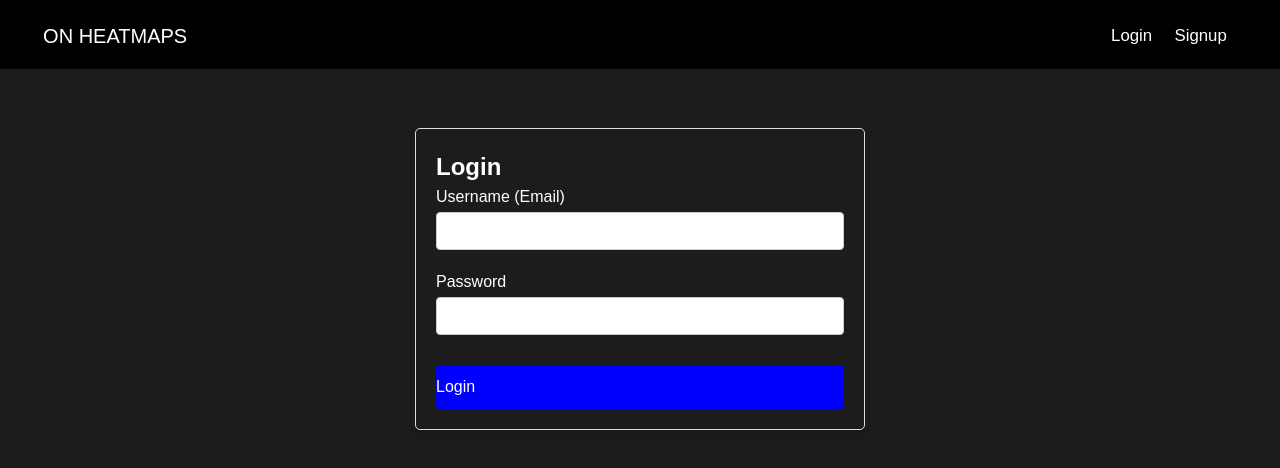
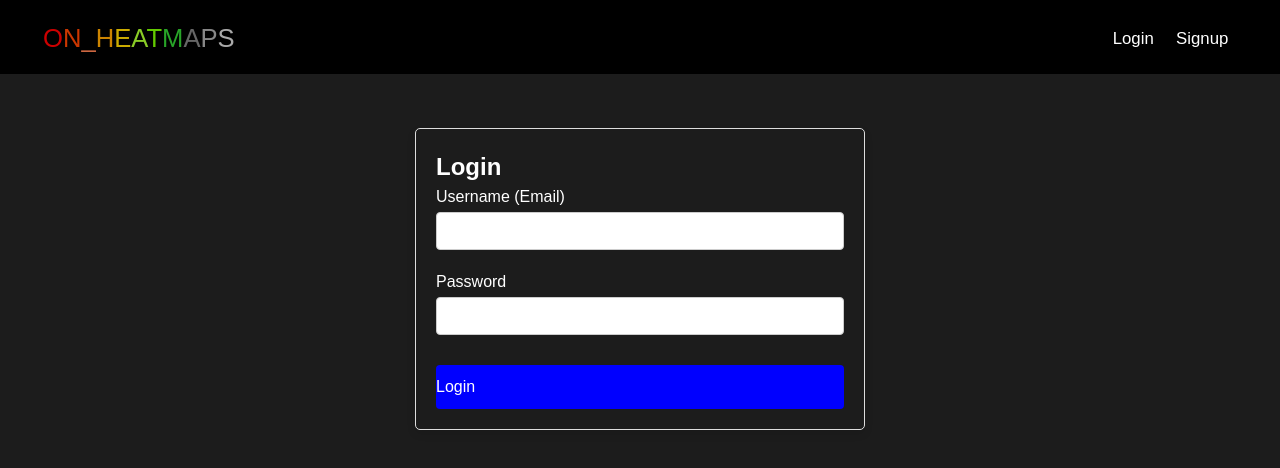
Before and after one commit to kavindail/BCHeatmaps, a React (Vite) app: page /login in a window 1280 px wide. Shown: the top 468 px of the page. Built offline with nearby package versions, Linux system fonts and the light colour scheme; no server answers.

Commit message:
small logo change

```diff
--- a/src/Map/GoogleMap.tsx
+++ b/src/Map/GoogleMap.tsx
@@ -26,8 +26,8 @@ const GoogleMap2: React.FC = () => {
         disableDefaultUI={true}
         onCameraChanged={(ev: MapCameraChangedEvent) => {
           const zoomRanges = [
-            { zoom: 13.5, rad: 500 },
-            { zoom: 12.5, rad: 500 },
+            { zoom: 13.5, rad: 600 },
+            { zoom: 12.5, rad: 600 },
             { zoom: 11.5, rad: 1000 },
             { zoom: 10.5, rad: 880 },
             { zoom: 10, rad: 570 },
--- a/src/Map/ZoomLevel/ZoomLevel.tsx
+++ b/src/Map/ZoomLevel/ZoomLevel.tsx
@@ -17,9 +17,6 @@ const ZoomLevels: React.FC<{ setZoomLevel: (zoom: number) => void }> = ({
           >
             0.5x
           </button>
-        </div>
-        <div className="selectionBox">
-          <button value={1}> 1x </button>
         </div>
         <div className="selectionBox">
           <button
@@ -63,6 +60,15 @@ const ZoomLevels: React.FC<{ setZoomLevel: (zoom: number) => void }> = ({
             32x
           </button>
         </div>
+
+        <div className="selectionBox">
+          <button
+            onClick={(e) => handleZoomChange(e, Number(e.currentTarget.value))}
+            value={27}
+          >
+            64x
+          </button>
+        </div>
       </div>
     </div>
   );
--- a/src/Navbar/Navbar.tsx
+++ b/src/Navbar/Navbar.tsx
@@ -25,7 +25,7 @@ const Nav = styled.nav<NavProps>`
   padding-top: 1.2em;
   min-height: 4vh;
   z-index: 10000000;
-  background: black;
+  background: #000000;
   padding-bottom: 1em;
   display: flex;
   justify-content: space-between;
@@ -46,8 +46,8 @@ const Logo = styled.h1`
   position: relative;
   color: white;
   z-index: 20;
-  font-size: 1.25rem;
-  font-weight: 300;
+  font-size: 1.6rem;
+  font-weight: 500;
   white-space: nowrap;
   cursor: pointer;
   text-overflow: ellipsis;
@@ -173,7 +173,7 @@ const Overlay = styled.div<OverlayProps>`
   left: 0;
   height: 100vh;
   width: 100vw;
-  background: #000;
+  background: #000000;
   transition:
     visibility 0.2s,
     opacity 0.3s ease-in-out;
@@ -270,12 +270,35 @@ const Navbar = () => {
     toggleNav(false);
   };
 
+  const colors = [
+    "rgba(255, 0, 0, 0.8)",
+    "rgba(255, 69, 0, 0.8)",
+    "rgba(255, 127, 80, 0.8)",
+    "rgba(255, 165, 0, 0.8)",
+    "rgba(255, 215, 0, 0.8)",
+    "rgba(173, 255, 47, 0.8)",
+    "rgba(124, 252, 0, 0.8)",
+    "rgba(50, 205, 50, 0.8)",
+    "rgba(128, 128, 128, 0.8)",
+    "rgba(169, 169, 169, 0.8)",
+    "rgba(211, 211, 211, 0.8)",
+  ];
+
   return (
     <>
       <div className="NavPlaceholder"></div>
       <Nav hidden={hidden}>
         <Logo onClick={handleNavigate("/")}>
-          <p>ON HEATMAPS</p>
+          <p>
+            {Array.from("ON_HEATMAPS").map((letter, index) => (
+              <span
+                key={index}
+                style={{ color: colors[index % colors.length] }}
+              >
+                {letter}
+              </span>
+            ))}
+          </p>
         </Logo>
         <Menu>
           {isAuthenticated && (
```
